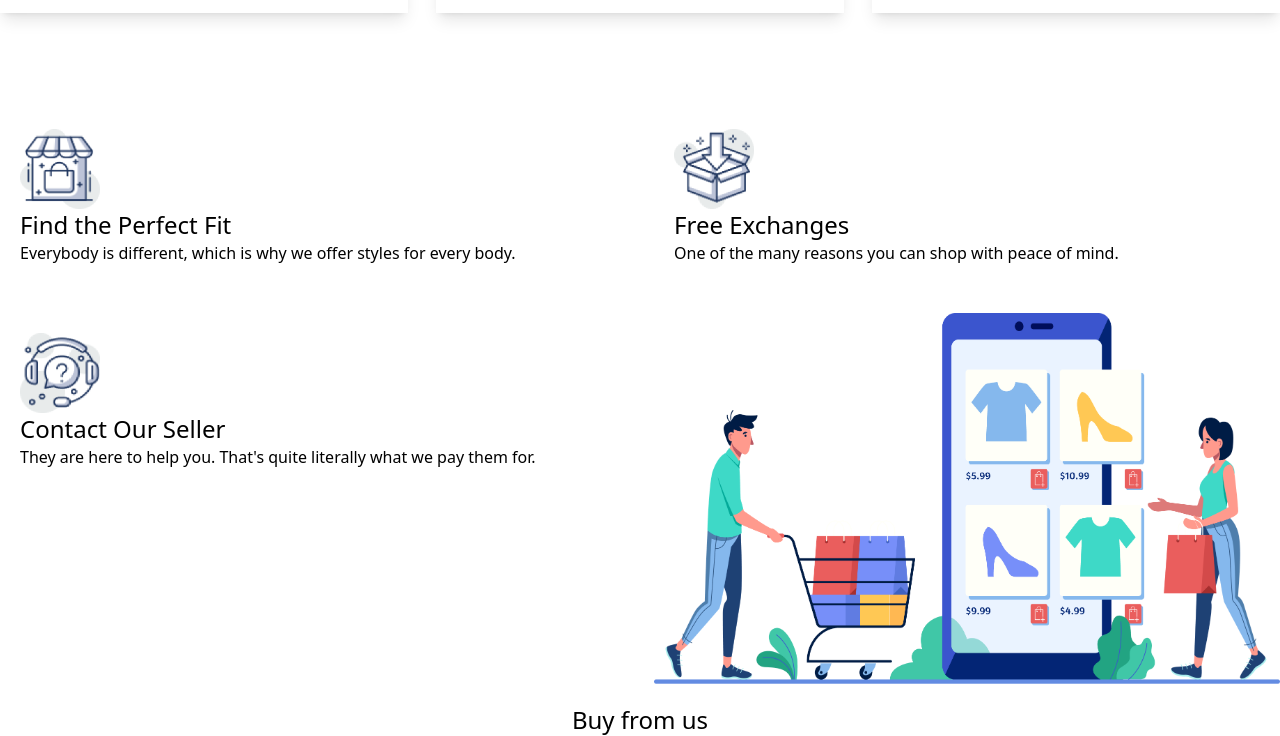
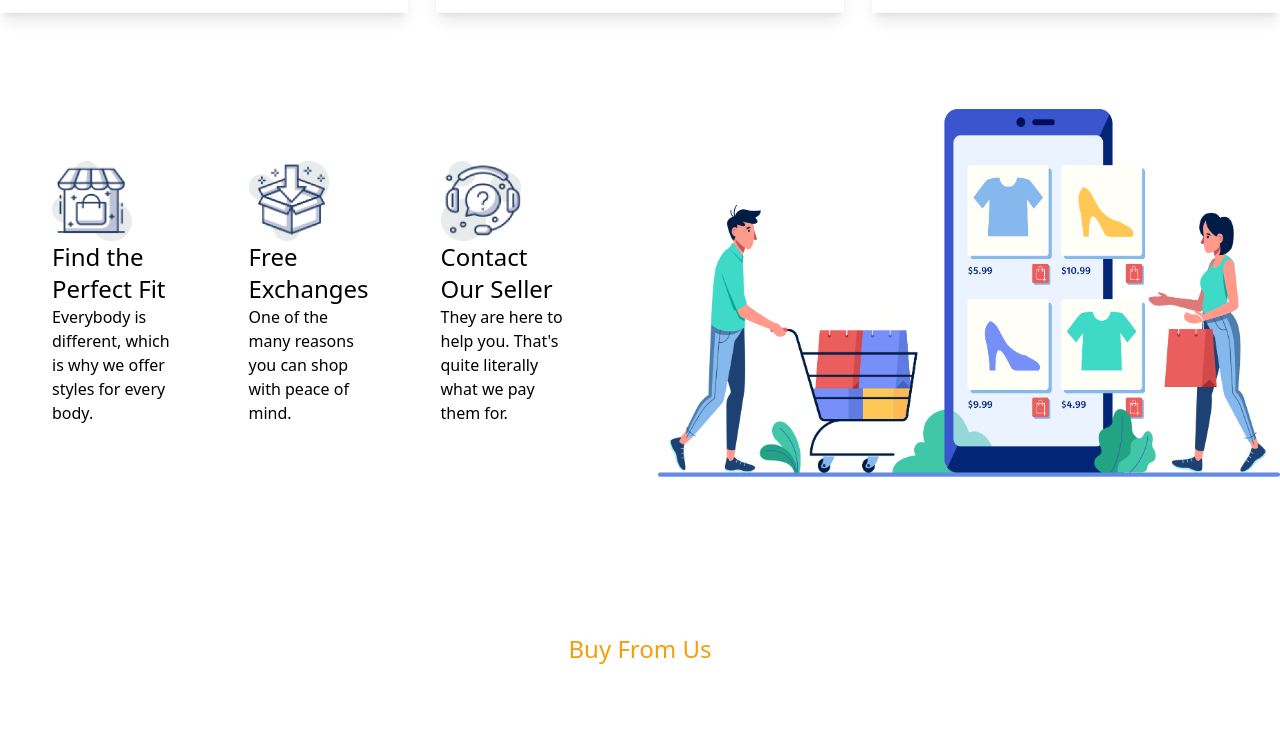
Before and after one commit to rajapal215/penguin-with-tailwind, a plain HTML site: page index.html in a window 1280 px wide. Shown: the part 2214-2950 px from the top of the page. After the commit the page ends 2895 px from the top, so only its background shows below. Drawn offline with nearby package versions, Linux system fonts and the light colour scheme.

Commit message:
footer upded

```diff
--- a/index.html
+++ b/index.html
@@ -161,22 +161,27 @@
       </section>
       <!-- Our benifits -->
       <section>
-        <div class="grid grid-cols-2 gap-7">
-          <div class="rounded-lg  bg-white p-5">
+        <div class="grid grid-cols-2 gap-9">
+
+          <div class="flex justify-center p-4">
+            <div class="rounded-lg  bg-white p-7 m-2">
               <img class="w-20 h-20" src="images/house.png" alt="">
               <h4 class="text-2xl">Find the Perfect Fit</h4>
               <p>Everybody is different, which is why we offer styles for every body.</p>
             </div>
-          <div class="rounded-lg  bg-white p-5">
+            <div class="rounded-lg  bg-white p-7 m-2">
               <img class="w-20 h-20" src="images/box.png" alt="">
               <h4 class="text-2xl">Free Exchanges</h4>
               <p>One of the many reasons you can shop with peace of mind.</p>
             </div>
-          <div class="rounded-lg  bg-white p-5">
+            <div class="rounded-lg  bg-white p-7 m-2">
               <img class="w-20 h-20" src="images/question.png" alt="">
               <h4 class="text-2xl">Contact Our Seller</h4>
               <p>They are here to help you. That's quite literally what we pay them for.</p>
             </div>
+          </div>
+
+
           <div class="mt-0 row-span-4">
             <img src="images/shopping.png" alt="">
           </div>
@@ -184,7 +189,8 @@
       </section>
    </main>
    <footer>
-    <p class="text-center mt-5 text-2xl">Buy from us</p>
+    <p class="text-center text-amber-500 mb-4 mt-12 text-2xl">Buy From Us</p>
+   </button>
    </footer>
 
 </body>
```
Lines whose indentation alone changed are shown as unchanged.
